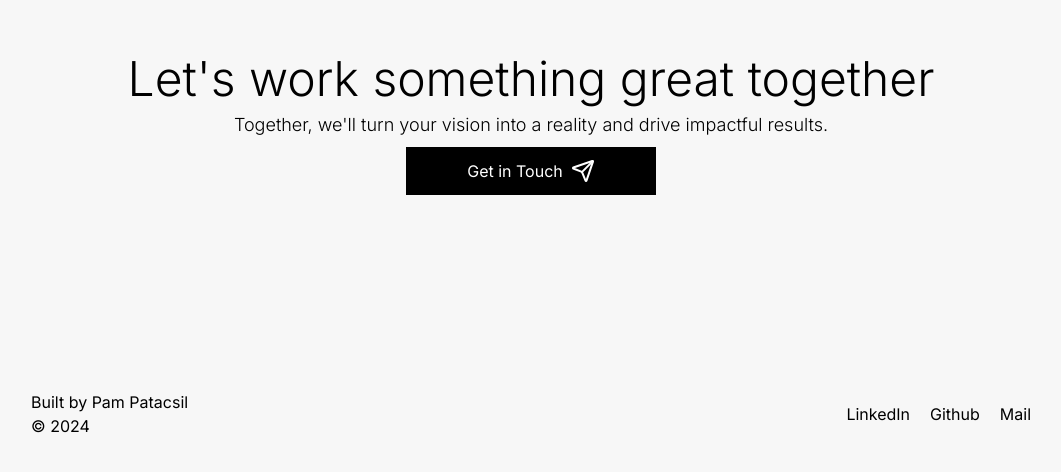
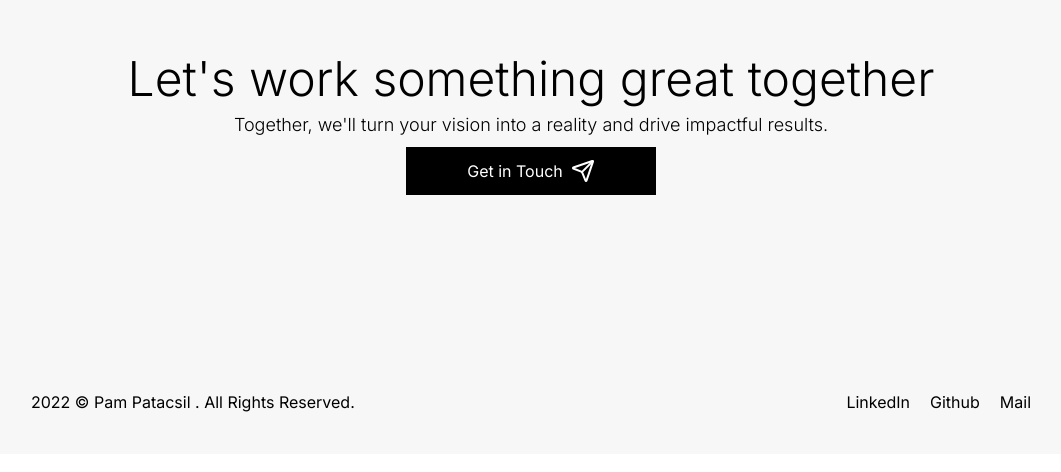
Before and after one commit to patacsilpam/nextjs-portfolio-website, a Next.js app: page / in a window 1280 px wide. Shown: the part 3208-3680 px from the top of the page, without its empty margins (109-1170 px from the left). Built offline with nearby package versions, Linux system fonts and the light colour scheme.

Commit message:
feat: enhanced content

```diff
--- a/components/Footer.tsx
+++ b/components/Footer.tsx
@@ -9,8 +9,7 @@ const Footer = () => {
   return (
     <div className="p-10 flex md:flex-row flex-col-reverse md:justify-between justify-center items-center md:text-left text-center">
       <span className="flex flex-col">
-        <p>Built by Pam Patacsil</p>
-        <p>&copy; {currentYear}</p>
+        <p> 2022 &copy; Pam Patacsil . All Rights Reserved.</p>
       </span>
       <ul className="flex flex-row gap-5">
         {socialList.map((item, key) => (
```
